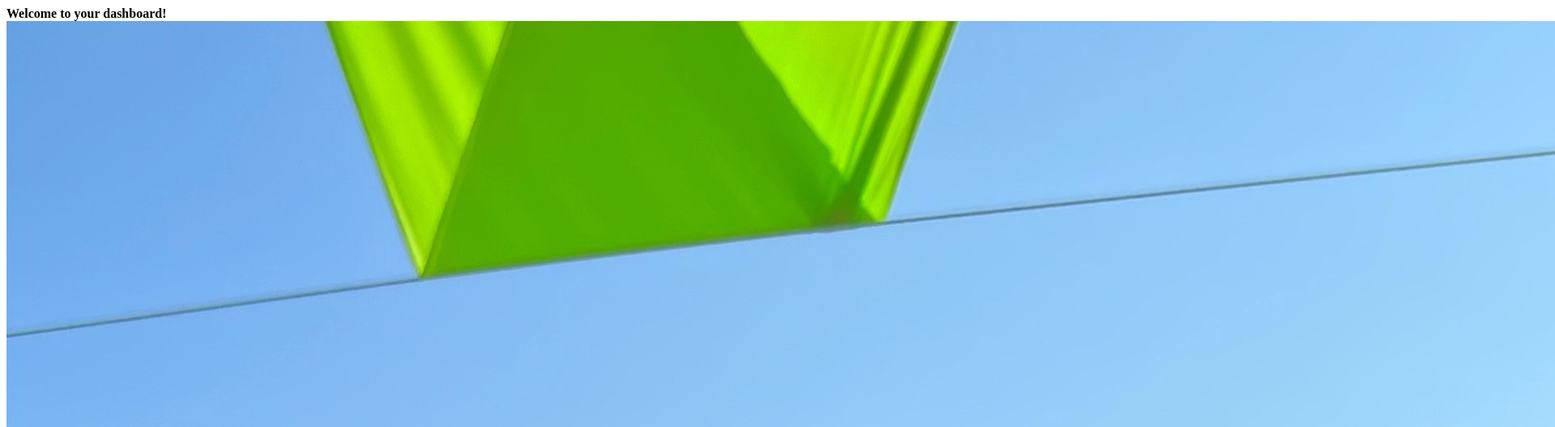
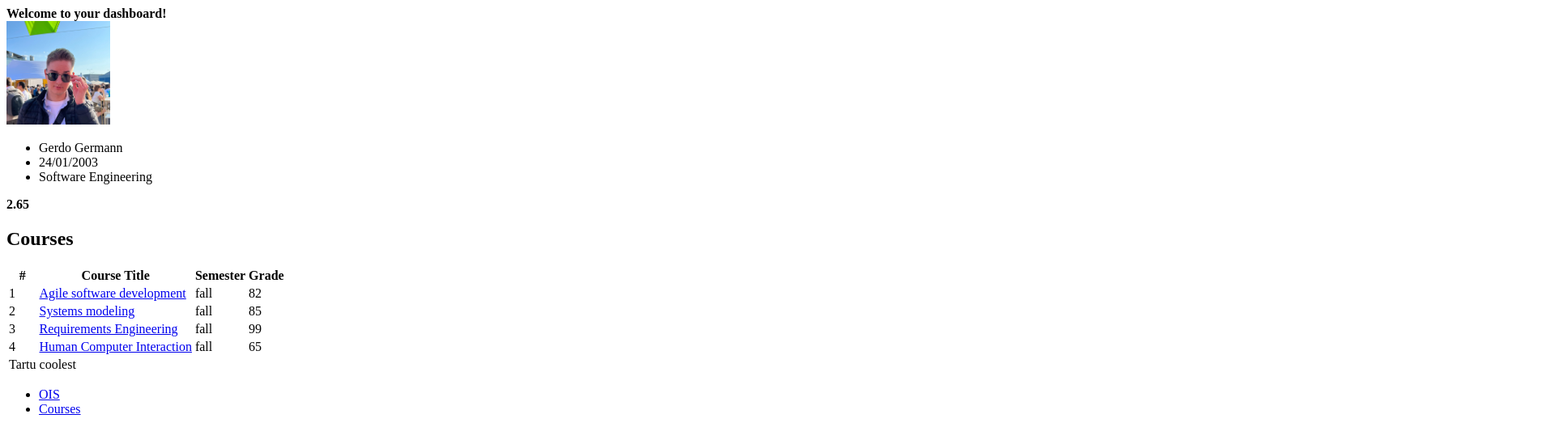
Before and after one commit to gerdogermann/WAD_ggermann, a plain HTML site: page index.html in a window 1280 px wide. Shown: the top 528 px of the page at 81% size, 1920 px wide, since content can reach past the window. Drawn offline with Linux system fonts and the light colour scheme.

Commit message:
finish praks 2_vol3

```diff
--- a/index.html
+++ b/index.html
@@ -12,7 +12,7 @@
 </header>
 <div>
     <div>
-        <img src="res/images/pilt.jpg" width="2266" height="2266" alt="My picture">
+        <img src="res/images/pilt.jpg" width="128" height="128" alt="My picture">
     </div>
     <div>
         <ul>
```
